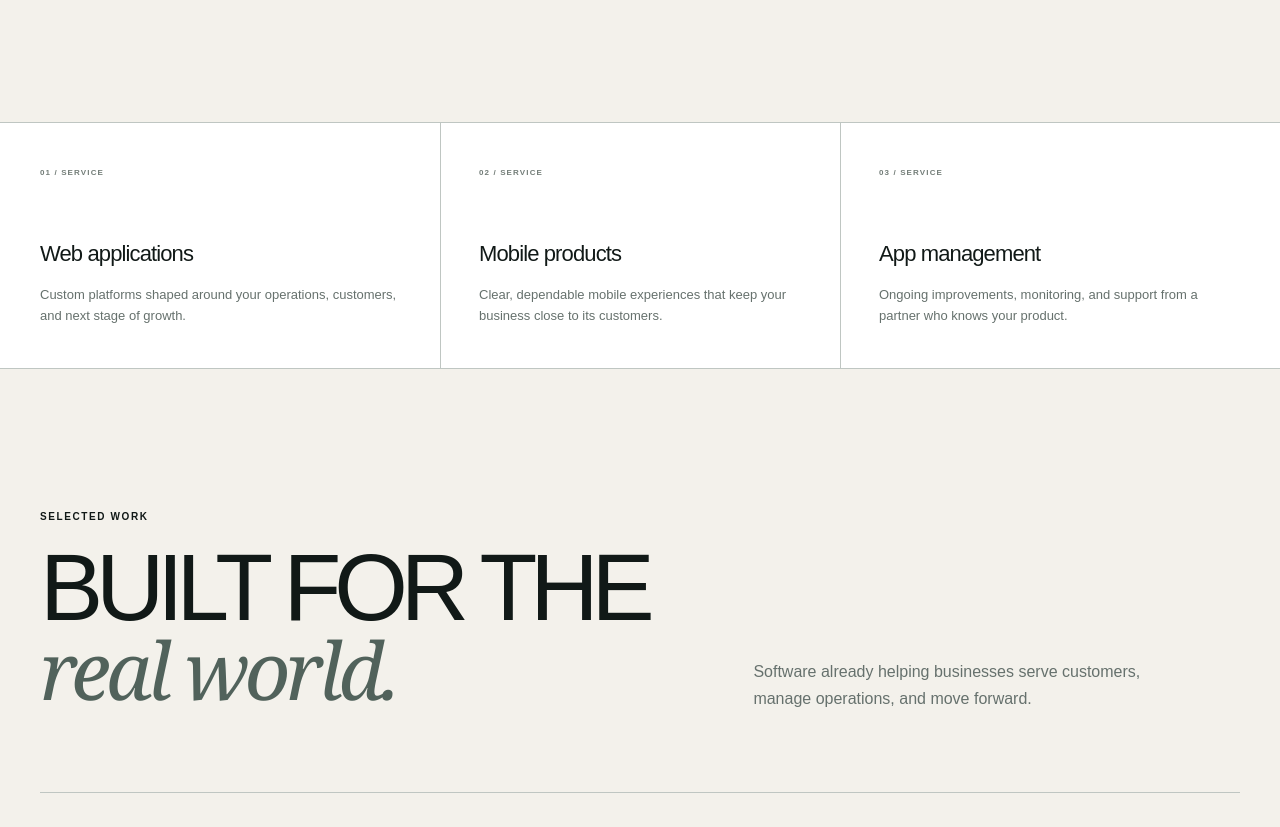
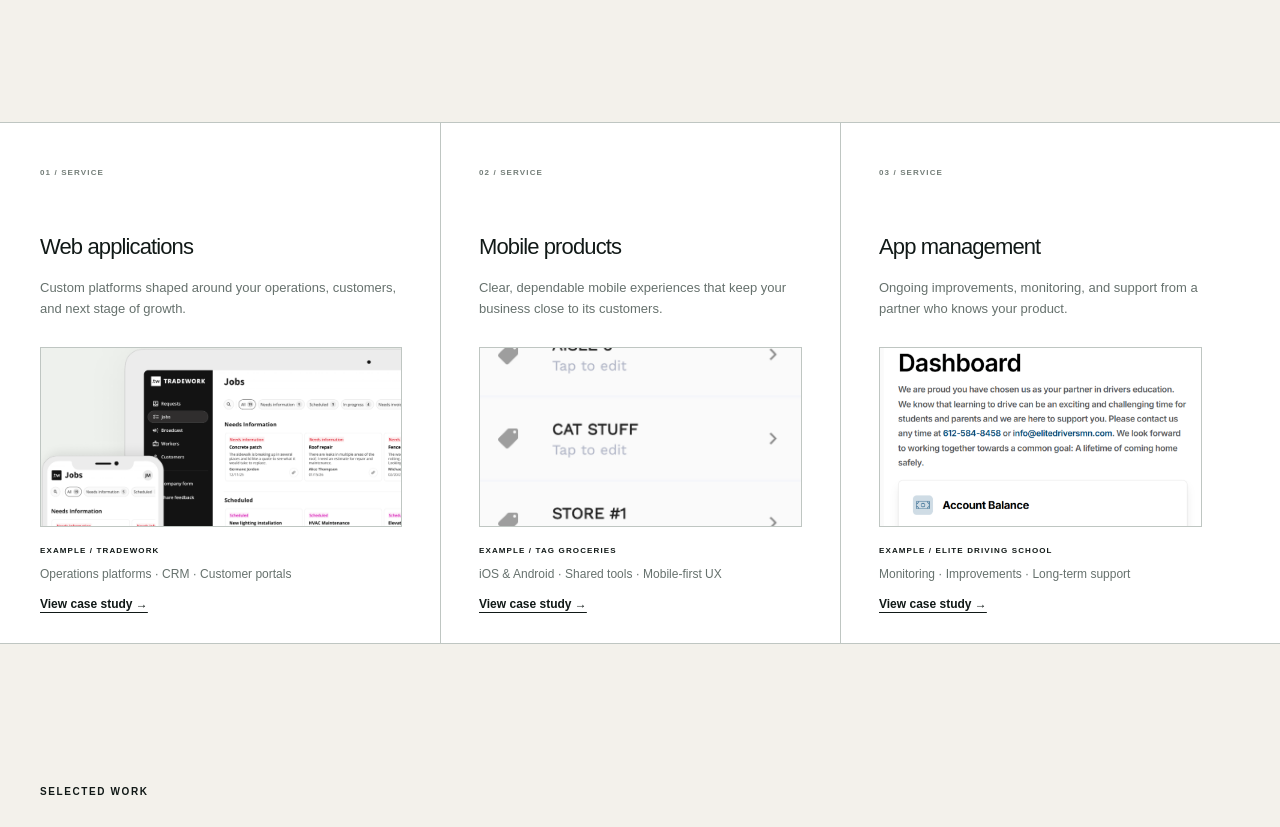
Before and after one commit to cespejo1/espejosoftware, a Next.js app: page / in a window 1280 px wide. Shown: the part 636-1463 px from the top of the page. Built offline with nearby package versions, Linux system fonts and the light colour scheme.

Commit message:
Add visual service examples

```diff
--- a/app/layout.tsx
+++ b/app/layout.tsx
@@ -1,5 +1,6 @@
 import type { Metadata } from 'next';
 import './globals.css';
+import './service-cards.css';
 
 export const metadata: Metadata = {
   metadataBase: new URL('https://espejosoftware.com'),
--- a/app/page.tsx
+++ b/app/page.tsx
@@ -2,9 +2,33 @@ import Image from 'next/image';
 import ContactForm from './components/ContactForm';
 
 const services = [
-  ['01', 'Web applications', 'Custom platforms shaped around your operations, customers, and next stage of growth.'],
-  ['02', 'Mobile products', 'Clear, dependable mobile experiences that keep your business close to its customers.'],
-  ['03', 'App management', 'Ongoing improvements, monitoring, and support from a partner who knows your product.'],
+  {
+    number: '01',
+    title: 'Web applications',
+    text: 'Custom platforms shaped around your operations, customers, and next stage of growth.',
+    example: 'TradeWork',
+    detail: 'Operations platforms · CRM · Customer portals',
+    image: '/tradework-portfolio.png',
+    href: '/work/tradework',
+  },
+  {
+    number: '02',
+    title: 'Mobile products',
+    text: 'Clear, dependable mobile experiences that keep your business close to its customers.',
+    example: 'TAG Groceries',
+    detail: 'iOS & Android · Shared tools · Mobile-first UX',
+    image: '/tag-portfolio.png',
+    href: '/work/tag-groceries',
+  },
+  {
+    number: '03',
+    title: 'App management',
+    text: 'Ongoing improvements, monitoring, and support from a partner who knows your product.',
+    example: 'Elite Driving School',
+    detail: 'Monitoring · Improvements · Long-term support',
+    image: '/elite-dashboard.png',
+    href: '/work/elite-driving-school',
+  },
 ];
 
 const projects = [
@@ -60,7 +84,13 @@ export default function Home() {
       </section>
 
       <section className="service-strip" id="services"><div className="shell service-grid">
-        {services.map(([number, title, text]) => <article key={number}><small>{number} / SERVICE</small><h2>{title}</h2><p>{text}</p></article>)}
+        {services.map((service) => <article className="service-card" key={service.number}>
+          <div className="service-copy"><small>{service.number} / SERVICE</small><h2>{service.title}</h2><p>{service.text}</p></div>
+          <a className="service-example" href={service.href} aria-label={`See ${service.example} case study`}>
+            <span className="service-visual"><Image src={service.image} alt={`${service.example} application example`} fill sizes="(max-width: 650px) 100vw, 33vw" /></span>
+            <span className="service-example-copy"><small>EXAMPLE / {service.example}</small><b>{service.detail}</b><i>View case study →</i></span>
+          </a>
+        </article>)}
       </div></section>
 
       <section className="work shell" id="work">
--- /dev/null
+++ b/app/service-cards.css
@@ -0,0 +1,103 @@
+.service-grid .service-card {
+  display: flex;
+  min-width: 0;
+  min-height: 520px;
+  flex-direction: column;
+  padding-bottom: 30px;
+}
+
+.service-card .service-copy h2 {
+  margin-top: 48px;
+}
+
+.service-card .service-copy p {
+  min-height: 66px;
+}
+
+.service-example {
+  display: block;
+  margin-top: auto;
+  color: inherit;
+  text-decoration: none;
+}
+
+.service-visual {
+  position: relative;
+  display: block;
+  height: 180px;
+  overflow: hidden;
+  border: 1px solid var(--line);
+  background: #eef1ed;
+}
+
+.service-visual img {
+  object-fit: cover;
+  object-position: top center;
+  transition: transform 300ms ease;
+}
+
+.service-card:nth-child(2) .service-visual img {
+  object-position: center;
+}
+
+.service-example:hover .service-visual img {
+  transform: scale(1.025);
+}
+
+.service-example-copy {
+  display: grid;
+  gap: 8px;
+  padding-top: 18px;
+}
+
+.service-example-copy small {
+  color: var(--ink);
+}
+
+.service-example-copy b {
+  max-width: 310px;
+  color: var(--muted);
+  font-size: 12px;
+  font-weight: 500;
+  line-height: 1.55;
+}
+
+.service-example-copy i {
+  margin-top: 3px;
+  color: var(--ink);
+  font-size: 12px;
+  font-style: normal;
+  font-weight: 700;
+  text-decoration: underline;
+  text-underline-offset: 4px;
+}
+
+@media (max-width: 900px) and (min-width: 651px) {
+  .service-grid .service-card {
+    min-height: 500px;
+  }
+
+  .service-visual {
+    height: 150px;
+  }
+}
+
+@media (max-width: 650px) {
+  .service-grid .service-card {
+    min-height: 0;
+    padding-bottom: 34px;
+  }
+
+  .service-card .service-copy h2 {
+    margin-top: 38px;
+  }
+
+  .service-card .service-copy p {
+    min-height: 0;
+    margin-bottom: 28px;
+  }
+
+  .service-visual {
+    height: min(58vw, 285px);
+  }
+}
```
